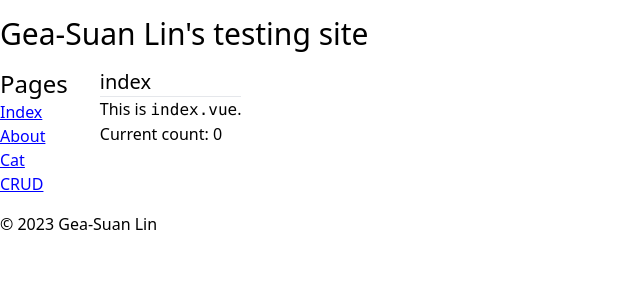
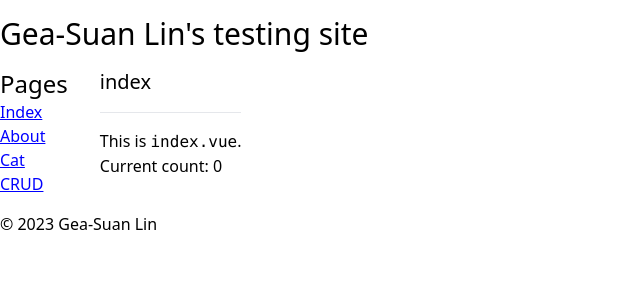
Before and after one commit to gslin/nuxt-playground, a Nuxt app: page / in a window 1280 px wide. Shown: the top 300 px of the page, without its empty margins (0-640 px from the left). Built offline with nearby package versions, Linux system fonts and the light colour scheme.

Commit message:
Add margin-{bottom,top} to hr.

```diff
--- a/assets/css/main.css
+++ b/assets/css/main.css
@@ -23,4 +23,8 @@
     h3 {
         @apply text-xl;
     }
+
+    hr {
+        @apply my-4;
+    }
 }
```
